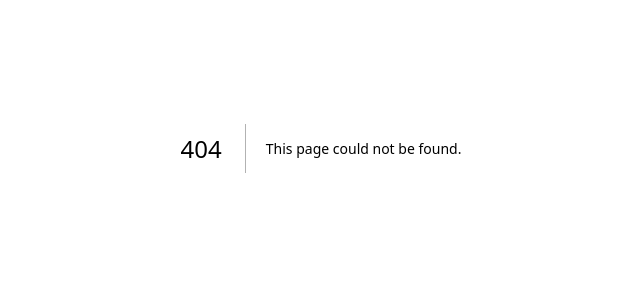
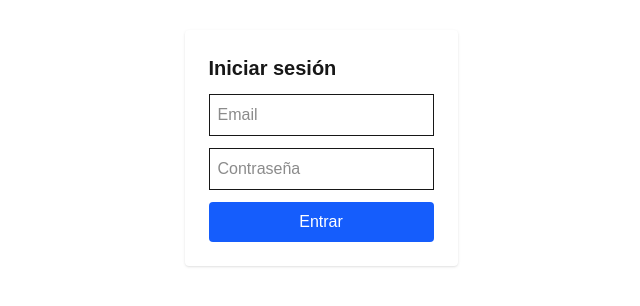
Before and after one commit to Melodia-FIUBA/web-front-melodia, a Next.js app: page /login in a window 1280 px wide. Before the commit this address had no page. Shown: the part 252-558 px from the top of the page, without its empty margins (319-959 px from the left). Built offline with nearby package versions, Linux system fonts and the light colour scheme.

Commit message:
add filesystem

```diff
--- /dev/null
+++ b/app/admin/layout.tsx
@@ -0,0 +1,13 @@
+export default function AdminLayout({ children }: { children: React.ReactNode }) {
+  return (
+    <div className="flex h-screen">
+      <aside className="w-60 bg-gray-900 text-white p-4">
+        <nav className="flex flex-col gap-2">
+          <a href="/admin/catalog">Catálogo</a>
+          <a href="/admin/users">Usuarios</a>
+        </nav>
+      </aside>
+      <main className="flex-1 overflow-y-auto p-6 bg-gray-50">{children}</main>
+    </div>
+  );
+}
--- /dev/null
+++ b/app/login/page.tsx
@@ -0,0 +1,27 @@
+'use client'
+import { useState } from 'react'
+
+export default function LoginPage() {
+  const [email, setEmail] = useState('')
+  const [password, setPassword] = useState('')
+
+  const handleLogin = async (e: React.FormEvent) => {
+    e.preventDefault()
+    const res = await fetch('/api/login', {
+      method: 'POST',
+      body: JSON.stringify({ email, password }),
+    })
+    if (res.ok) window.location.href = '/admin/catalog'
+  }
+
+  return (
+    <div className="flex justify-center items-center h-screen">
+      <form onSubmit={handleLogin} className="p-6 bg-white shadow rounded flex flex-col gap-3">
+        <h1 className="text-xl font-bold">Iniciar sesión</h1>
+        <input value={email} onChange={e => setEmail(e.target.value)} placeholder="Email" className="border p-2"/>
+        <input type="password" value={password} onChange={e => setPassword(e.target.value)} placeholder="Contraseña" className="border p-2"/>
+        <button className="bg-blue-600 text-white p-2 rounded">Entrar</button>
+      </form>
+    </div>
+  )
+}
```
Also changed, not shown: app/admin/catalog/[type]/[id]/page.tsx (added), app/admin/catalog/page.tsx (added), app/admin/users/[id]/page.tsx (added), app/admin/users/page.tsx (added).
